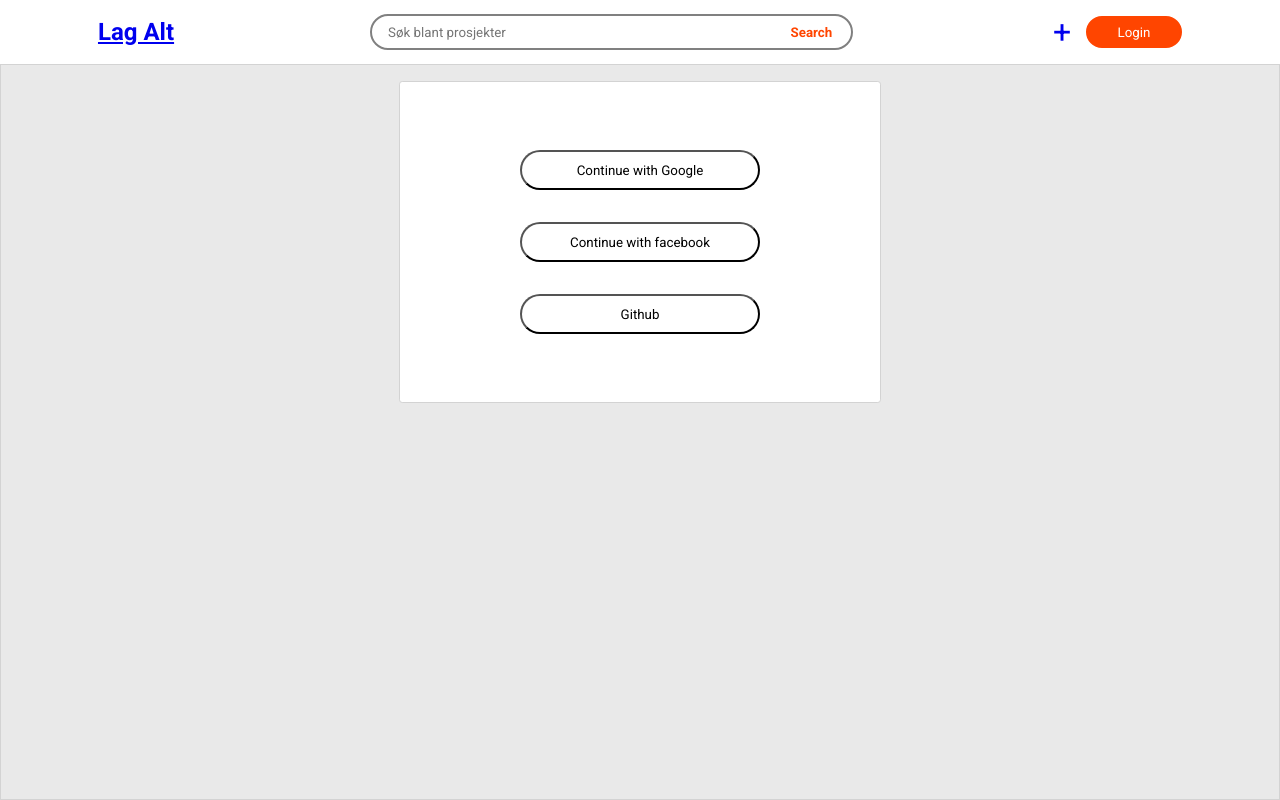
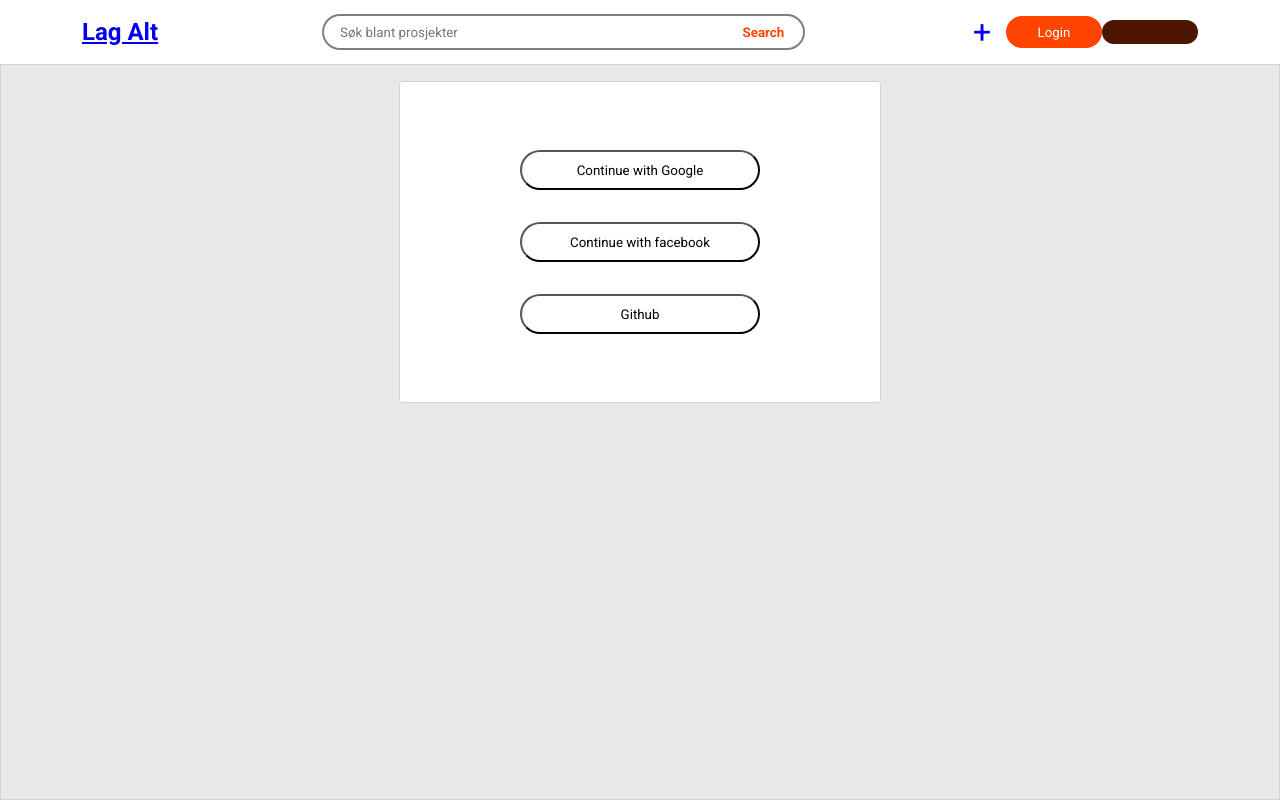
Before and after one commit to Vilgeir/Lagalt-Frontend, a React (Create React App) app: page /login in a window 1280 px wide. Built offline with nearby package versions, Linux system fonts and the light colour scheme; no server answers; a web font is replaced by a local one.

Commit message:
updating css to logout and profile

```diff
--- a/src/components/navbar/NavBar.jsx
+++ b/src/components/navbar/NavBar.jsx
@@ -26,16 +26,18 @@
 						</NavLink>
 					)}
 
+					<div className="profile">
 						{user && (
 							<NavLink to={"/profile"}>
-							<span>Profile</span>
+								<span id="logout-button">Profile</span>
 							</NavLink>
 						)}
 						{user && (
 							<NavLink to={"/"} onClick={() => firebase.auth().signOut()}>
-							<span> Logout </span>
+								<span id="profile-button"> Logout </span>
 							</NavLink>
 						)}
+					</div>
 				</div>
 			</nav>
 		</div>
--- a/src/components/navbar/navbar.css
+++ b/src/components/navbar/navbar.css
@@ -20,23 +20,24 @@
 	transition: 0.2s;
 }
 
-#logout-button {
-	height: 2rem;
-	width: 6rem;
-	border-radius: 2rem;
-	background-color: red;
-	color: black;
+.profile {
 	cursor: pointer;
-	transition: 0.2s;
+	font-weight: 200;
+	border: none;
+	display: flex;
+	background-color: #4d1601;
+	color: white;
+	padding: 0.75rem 3rem;
+	justify-content: space-around;
+	align-items: center;
+	border-radius: 25px;
+}
+#logout-button:hover,
+#logout-button:active {
+	background-color: #2c0d00;
 }
 #profile-button {
-	height: 2rem;
-	width: 6rem;
-	border-radius: 2rem;
-	background-color: grey;
-	color: black;
-	cursor: pointer;
-	transition: 0.2s;
+	background-color: black;
 }
 #login-button:hover {
 	background-color: rgb(255, 106, 52);
```
Lines whose indentation alone changed are shown as unchanged.
